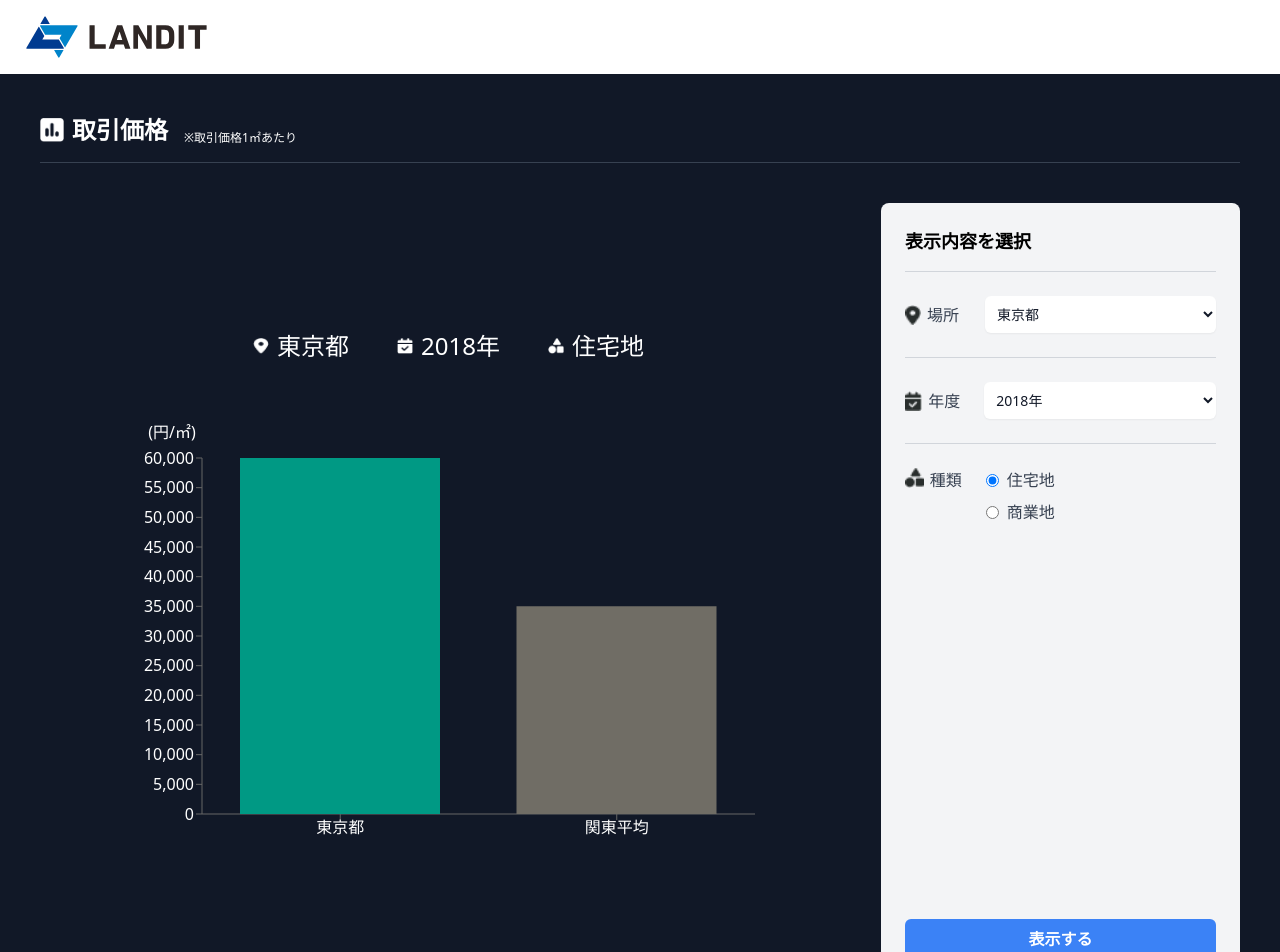
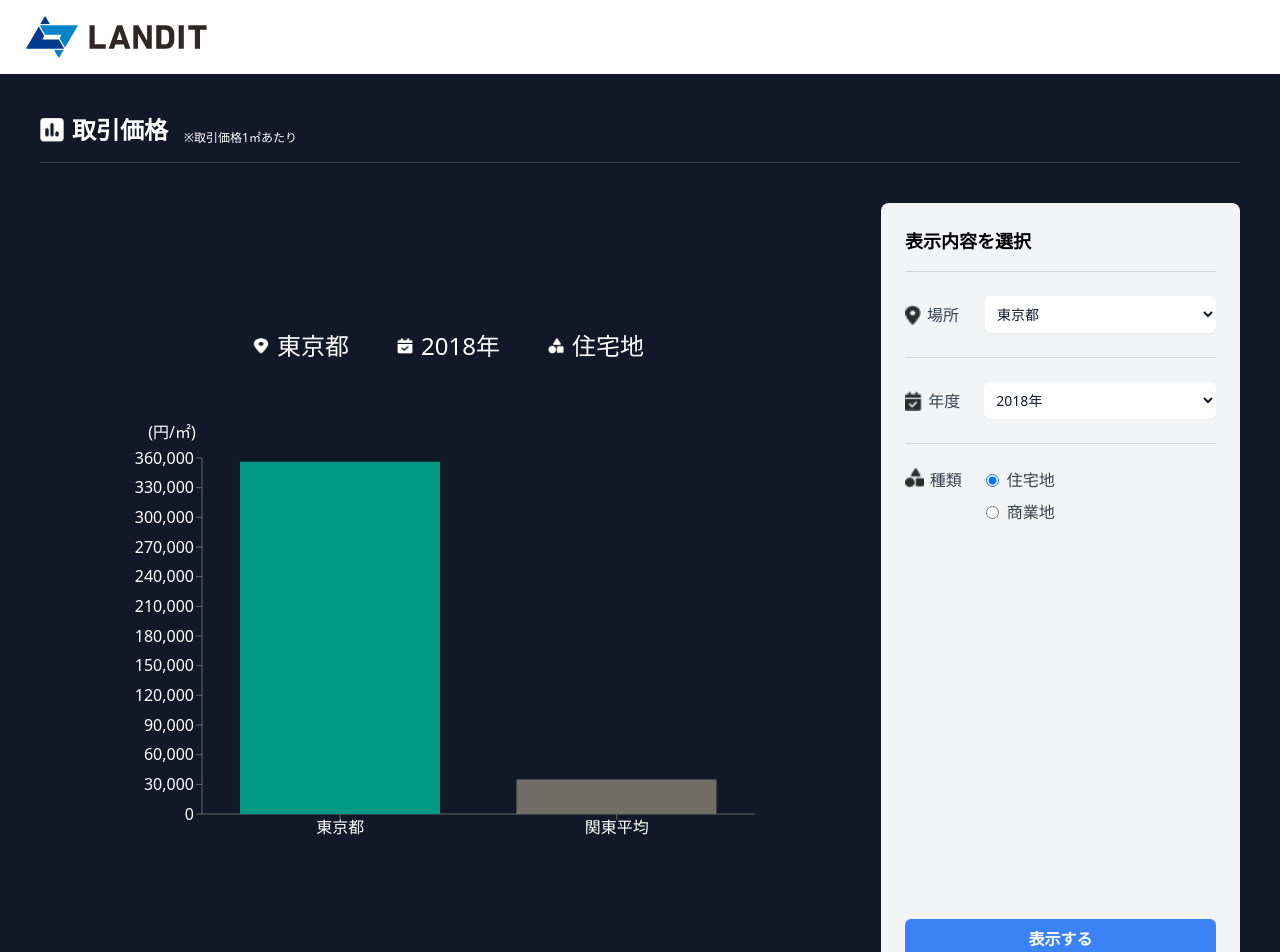
Before and after one commit to takanobu68/skill-check, a React (Create React App) app: page / in a window 1280 px wide. Shown: the top 952 px of the page. Built offline with nearby package versions, Linux system fonts and the light colour scheme; the HTML template or start-up script is replaced by a standard one.

Commit message:
選択した、場所・年度・種類に応じてグラフを変更する処理を追加

```diff
--- a/src/components/sections/GraphArea.tsx
+++ b/src/components/sections/GraphArea.tsx
@@ -1,8 +1,10 @@
-import React from 'react';
+import React, { useMemo } from 'react';
 import locationIcon from '../../assets/location-icon-white.png';
 import calendarIcon from '../../assets/calendar-icon-white.png';
 import typeIcon from '../../assets/type-icon-white.png';
+import data from '../../data/estate_transactions.json';
 import { GraphAreaProps } from '../../types/Props';
+import { DataItem } from '../../types/EstateData';
 import {
   BarChart,
   Bar,
@@ -13,10 +15,48 @@ import {
   Cell,
 } from 'recharts';
 
+// `SelectionPanel`で選択された「種類」を、JSONの`type`に対応する数値にマッピング
+const typeMapping: Record<string, number> = {
+  住宅地: 1,
+  商業地: 2,
+};
+
 const GraphArea = ({ location, year, type }: GraphAreaProps) => {
-  const data = [
-    { name: location, value: 60000 },
-    { name: '関東平均', value: 35000 },
+  // typedDataとしてJSONを型付きで扱う
+  const typedData = data as DataItem[];
+
+  // 選択された都道府県名に対応する都道府県コードを取得
+  const prefectureCode = useMemo(() => {
+    // typedDataから、`location`に対応する`prefectureCode`を取得
+    const locationItem = typedData.find(
+      (item) => item.data.result.prefectureName === location
+    );
+    return locationItem
+      ? parseInt(locationItem.data.result.prefectureCode, 10)
+      : null;
+  }, [location, typedData]);
+
+  // 選択された`場所（prefectureCode）`と`年度（year）`と`種類`に対応するデータを取得
+  const selectedValue = useMemo(() => {
+    if (!prefectureCode) return 0;
+    const numericType = typeMapping[type] || 1; // '住宅地'の場合は1、'商業地'の場合は2
+    // JSONデータから該当する`DataItem`を探す
+    const dataItem = typedData.find(
+      (item) =>
+        parseInt(item.data.result.prefectureCode, 10) === prefectureCode &&
+        item.year === year &&
+        parseInt(item.data.result.type, 10) === numericType
+    );
+    // 該当する`DataItem`が見つからなければ0を返す
+    return dataItem && dataItem.data.result.years.length > 0
+      ? dataItem.data.result.years[0].value
+      : 0;
+  }, [prefectureCode, year, type, typedData]);
+
+  // グラフに表示するデータ
+  const chartData = [
+    { name: location, value: selectedValue },
+    { name: '関東平均', value: 35000 }, // 例として固定値を使用
   ];
 
   return (
@@ -44,7 +84,7 @@ const GraphArea = ({ location, year, type }: GraphAreaProps) => {
       <div className='w-[713px] h-[446px] flex justify-center items-center'>
         <ResponsiveContainer width='100%' height='100%'>
           <BarChart
-            data={data}
+            data={chartData}
             margin={{ top: 40, right: 50, left: 50, bottom: 20 }}
           >
             {/* グラデーションの定義 */}
@@ -101,7 +141,7 @@ const GraphArea = ({ location, year, type }: GraphAreaProps) => {
 
             {/* バーチャートのバー */}
             <Bar dataKey='value' barSize={200}>
-              {data.map((entry, index) => (
+              {chartData.map((entry, index) => (
                 <Cell
                   key={`cell-${index}`}
                   fill={
```
